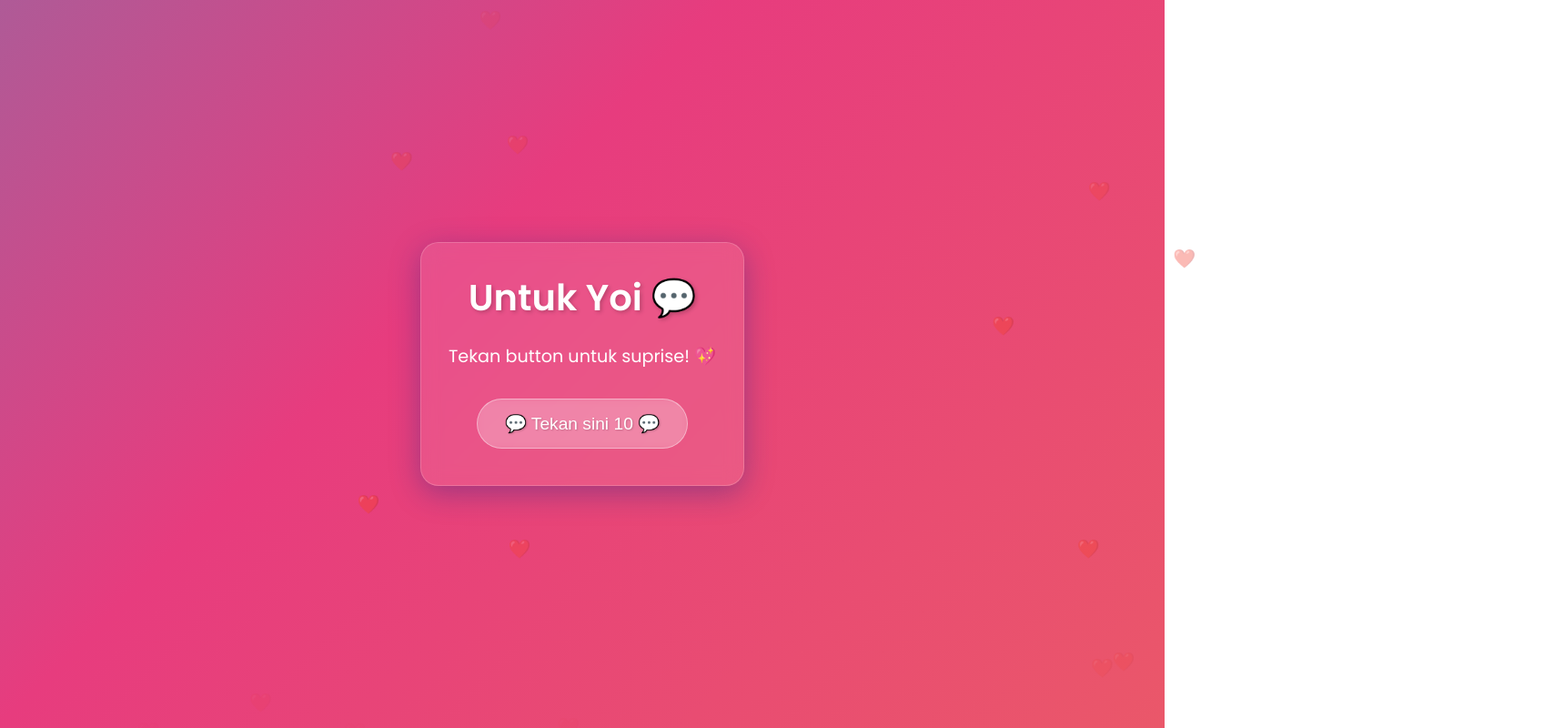
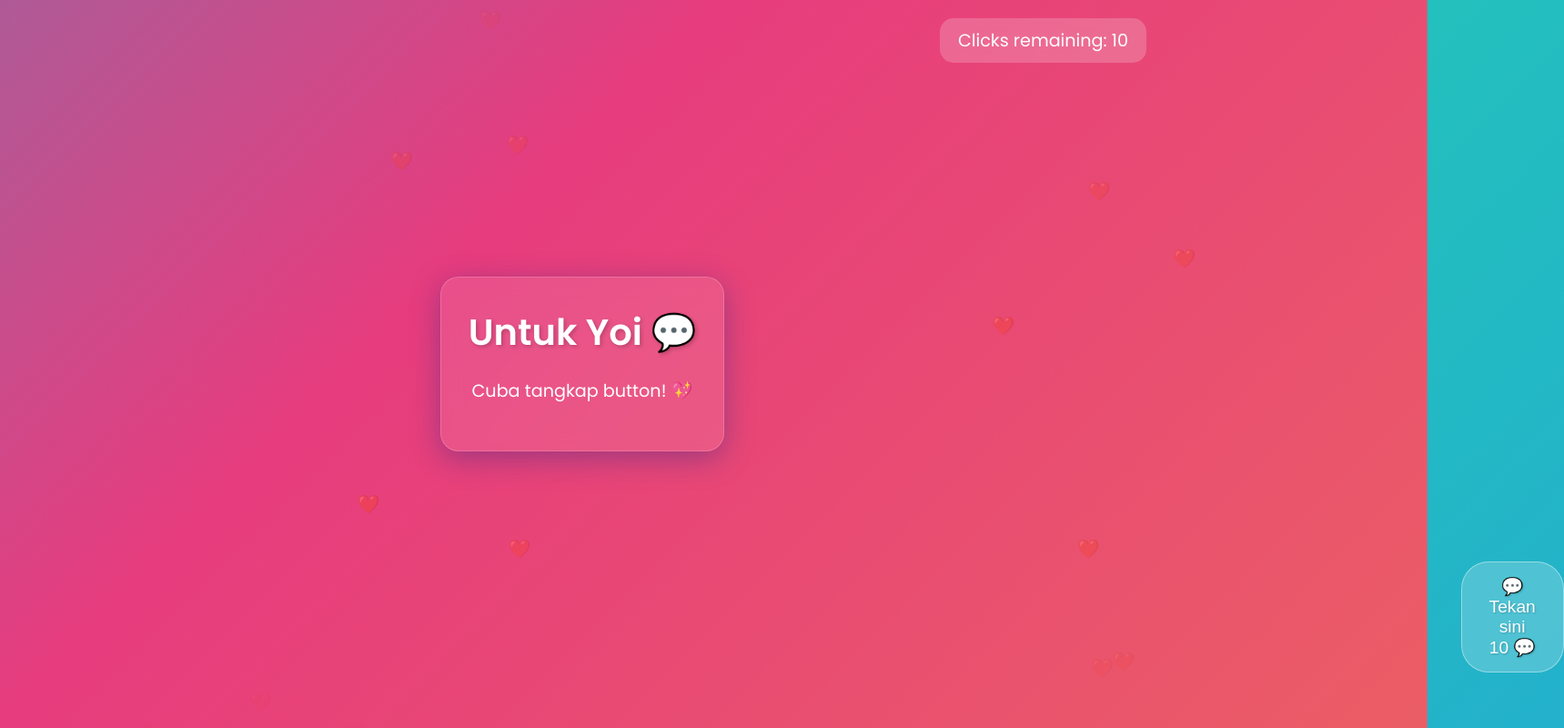
Before and after one commit to fakhrulyoi/surat, a plain HTML site: page index.html in a window 1280 px wide. Shown: the whole page at 91% size, 1719 px wide, since content can reach past the window. Drawn offline with Linux system fonts and the light colour scheme.

Commit message:
new button

```diff
--- a/index.html
+++ b/index.html
@@ -44,6 +44,8 @@
             border: 1px solid rgba(255, 255, 255, 0.18);
             transform: translateY(0);
             transition: all 0.3s ease;
+            position: relative;
+            z-index: 1;
         }
 
         .container:hover {
@@ -61,6 +63,27 @@
             font-size: 1.2em;
             margin-bottom: 20px;
             line-height: 1.6;
+        }
+
+        .moving-button {
+            position: absolute;
+            background: rgba(255, 255, 255, 0.2);
+            border: 1px solid rgba(255, 255, 255, 0.4);
+            padding: 15px 30px;
+            font-size: 1.2em;
+            color: white;
+            border-radius: 30px;
+            cursor: pointer;
+            margin: 10px;
+            transition: all 0.3s ease;
+            backdrop-filter: blur(5px);
+            text-shadow: 1px 1px 2px rgba(0, 0, 0, 0.2);
+            z-index: 1000;
+        }
+
+        .moving-button:hover {
+            background: rgba(255, 255, 255, 0.3);
+            box-shadow: 0 0 20px rgba(255, 255, 255, 0.3);
         }
 
         button {
@@ -91,6 +114,7 @@
             text-shadow: 2px 2px 4px rgba(0, 0, 0, 0.2);
             animation: floatAndFade 3s ease-in-out;
             pointer-events: none;
+            z-index: 1000;
         }
 
         @keyframes floatAndFade {
@@ -130,7 +154,6 @@
             transform: scale(1.05);
         }
 
-        /* Add floating hearts background */
         .hearts {
             position: fixed;
             top: 0;
@@ -153,14 +176,37 @@
             50% { opacity: 0.5; }
             100% { transform: translateY(-100px) translateX(100px); opacity: 0; }
         }
+
+        #chase-area {
+            position: fixed;
+            top: 0;
+            left: 0;
+            width: 100vw;
+            height: 100vh;
+            z-index: 999;
+        }
+
+        .clicks-remaining {
+            position: fixed;
+            top: 20px;
+            right: 20px;
+            font-size: 1.2em;
+            background: rgba(255, 255, 255, 0.2);
+            padding: 10px 20px;
+            border-radius: 15px;
+            backdrop-filter: blur(5px);
+            z-index: 1000;
+        }
     </style>
 </head>
 <body>
+    <div id="chase-area"></div>
+    <div class="clicks-remaining">Clicks remaining: <span id="clicks-counter">10</span></div>
     <div class="hearts"></div>
     <div class="container">
         <h1>Untuk Yoi 💬</h1>
-        <p>Tekan button untuk suprise! 💖</p>
-        <button onclick="confirmCompliment()">💬 Tekan sini 10 💬</button>
+        <p>Cuba tangkap button! 💖</p>
+        <button id="moving-btn" class="moving-button">💬 Tekan sini 10 💬</button>
         <button id="reveal-button" onclick="revealMessage()" style="display: none;">💌 Surat untuk yang teristimewa 💌</button>
         <p id="secret-message" class="hidden-message">Sebenarnya, saya suka awak, dari awal kita kenal sampai sekarang ❤️</p>
         <div id="gif-container" class="gif-container">
@@ -191,6 +237,30 @@
 
         let complimentCount = 0;
         let firstClick = true;
+        const movingBtn = document.getElementById('moving-btn');
+        const clicksCounter = document.getElementById('clicks-counter');
+        const chaseArea = document.getElementById('chase-area');
+
+        function moveButton() {
+            const maxX = window.innerWidth - movingBtn.offsetWidth;
+            const maxY = window.innerHeight - movingBtn.offsetHeight;
+
+            const newX = Math.random() * maxX;
+            const newY = Math.random() * maxY;
+
+            movingBtn.style.left = `${newX}px`;
+            movingBtn.style.top = `${newY}px`;
+        }
+
+        // Initialize button position
+        moveButton();
+
+        // Move button on hover
+        movingBtn.addEventListener('mouseover', () => {
+            if (complimentCount < 10) {
+                moveButton();
+            }
+        });
 
         // Create floating hearts
         function createHearts() {
@@ -206,20 +276,12 @@
 
         setInterval(createHearts, 300);
 
-        function confirmCompliment() {
-            if(firstClick) {
-                if (confirm("Betul ke ni? 💖")) {
-                    if(confirm("Yakin ke ni?")) {
-                        if(confirm("Betul eh?")) {
-                            firstClick = false;
-                            showCompliment();
-                        }
-                    }
-                }
-            } else {
-                showCompliment();
+        movingBtn.addEventListener('click', () => {
+            showCompliment();
+            if (complimentCount < 10) {
+                moveButton();
             }
-        }
+        });
 
         function showCompliment() {
             const randomCompliment = compliments[Math.floor(Math.random() * compliments.length)];
@@ -240,14 +302,20 @@
             document.getElementById("gif-container").style.display = "block";
 
             complimentCount++;
+            clicksCounter.textContent = 10 - complimentCount;
+
             if (complimentCount >= 10) {
                 document.getElementById("reveal-button").style.display = "inline-block";
+                movingBtn.style.display = "none";
             }
         }
 
         function revealMessage() {
             document.getElementById("secret-message").style.display = "block";
         }
+
+        // Prevent button from getting stuck at edges
+        window.addEventListener('resize', moveButton);
     </script>
 </body>
 </html>
```
